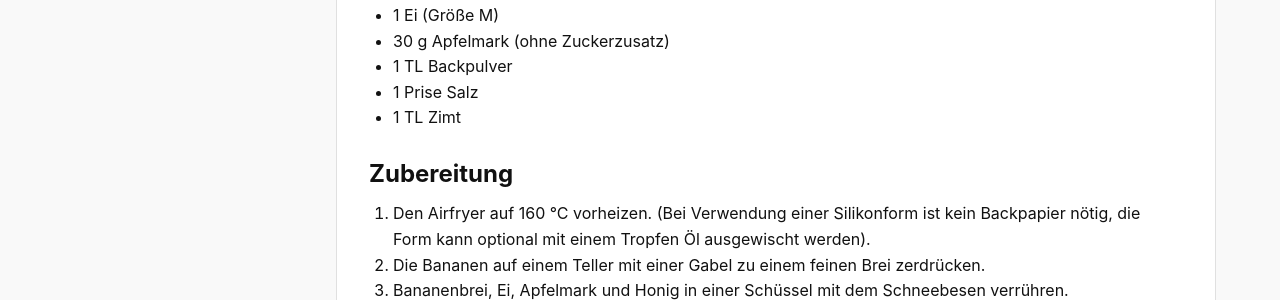
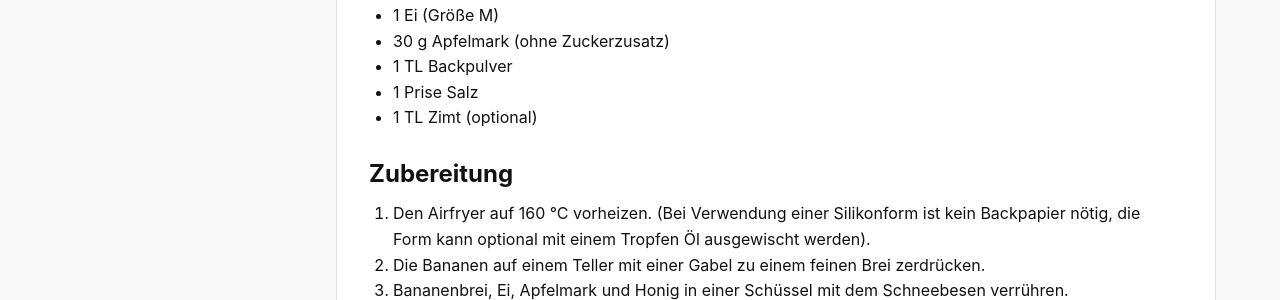
Before and after one commit to xamiax/kochbuch, a Jekyll site: the page built from _rezepte/carbloading-bananenbrot/index.md, in a window 1280 px wide and 900 px high, scrolled down 303 px. Shown: the part 153-453 px from the top of the window. Built offline with Jekyll 4.4.1, drawn with Linux system fonts in a browser that asks for light colours.

Commit message:
Update Rezepte “carbloading-bananenbrot”

```diff
--- a/_rezepte/carbloading-bananenbrot/index.md
+++ b/_rezepte/carbloading-bananenbrot/index.md
@@ -14,7 +14,7 @@ image: ''
 * 30 g Apfelmark (ohne Zuckerzusatz)
 * 1 TL Backpulver
 * 1 Prise Salz
-* 1 TL Zimt
+* 1 TL Zimt (optional)
 
 ## Zubereitung
 
```
